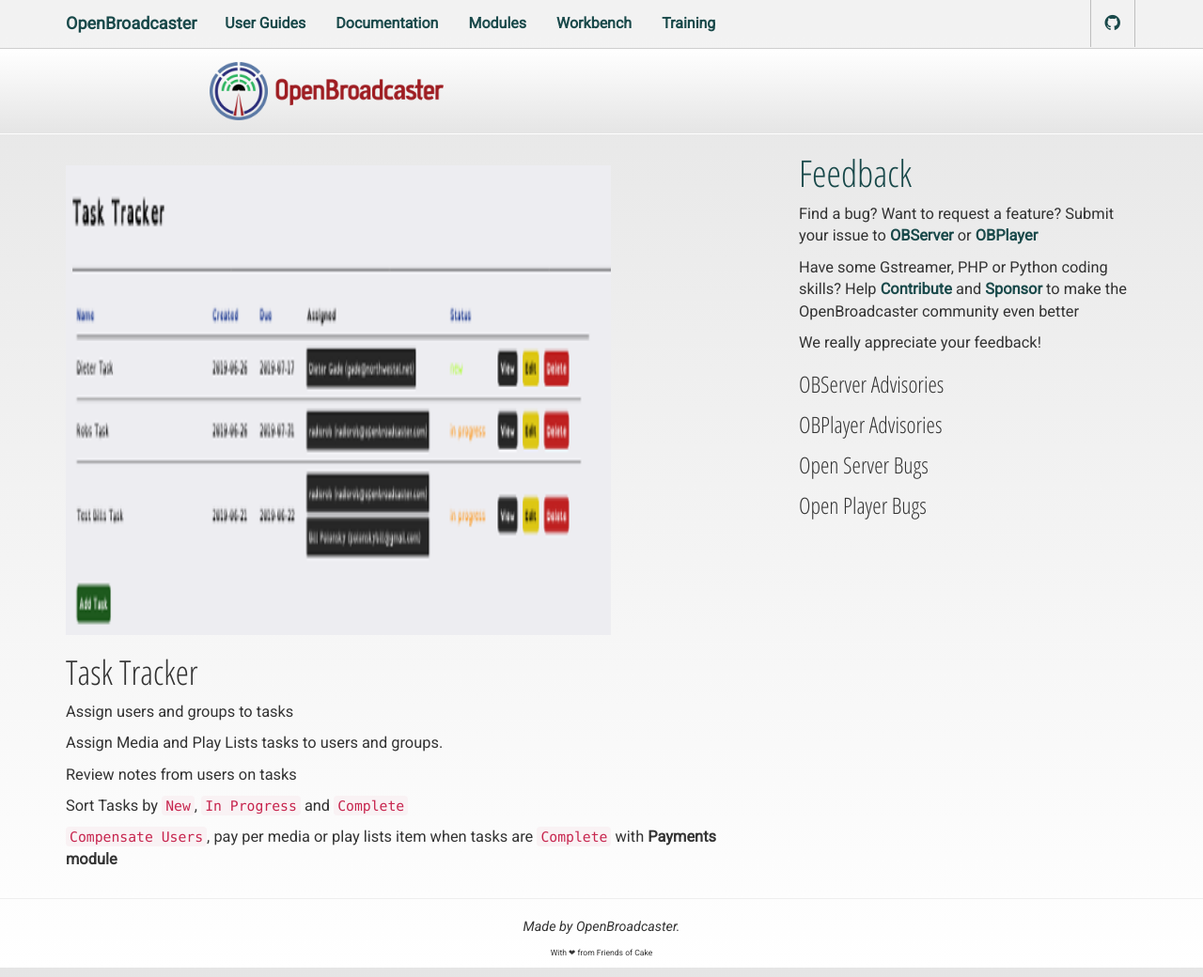
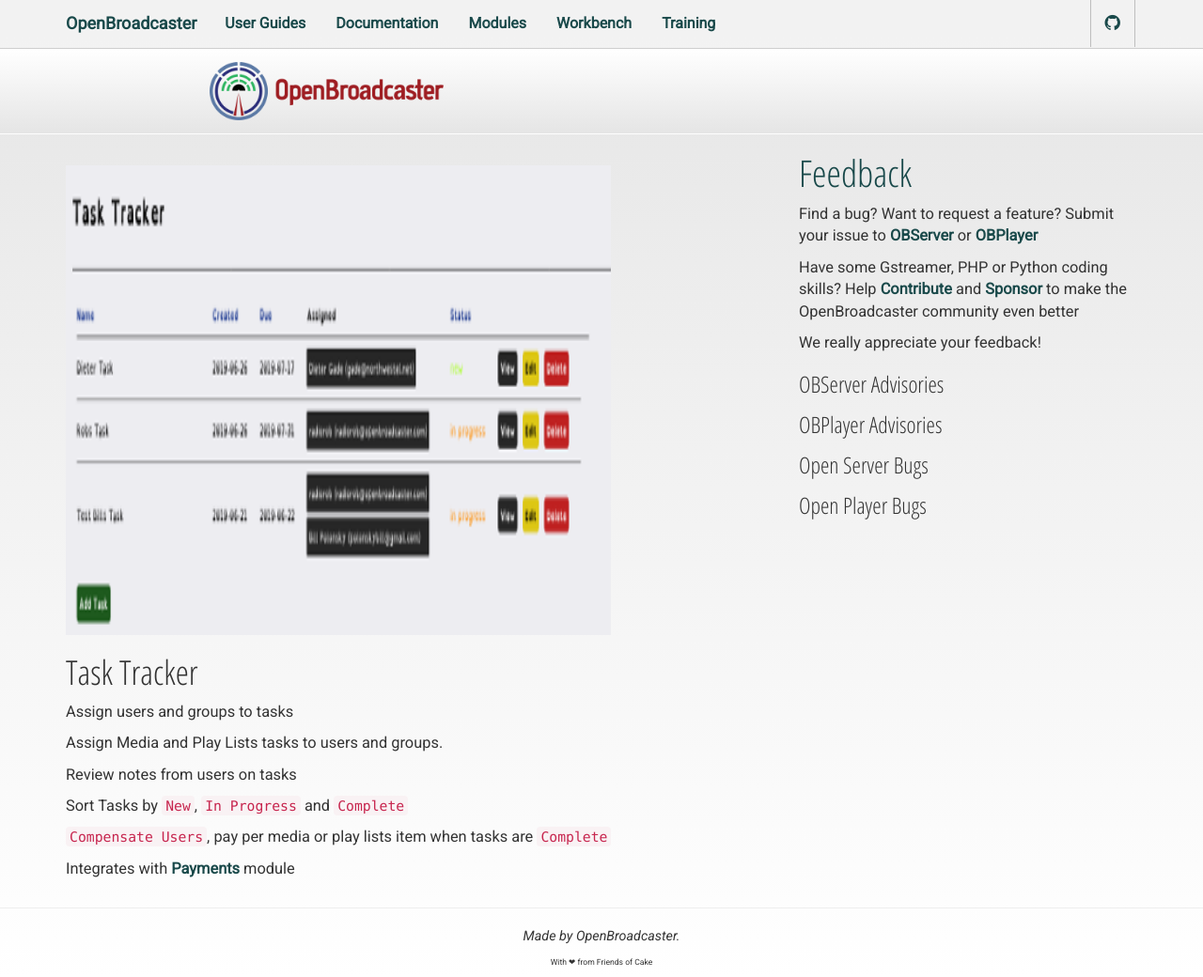
Before and after one commit to openbroadcaster/task-tracker, a Jekyll site: the page built from index.md, in a window 1280 px wide. Shown: the whole page at 94% size. Built offline with Jekyll 4.4.1, drawn with Linux system fonts in a browser that asks for light colours.

Commit message:
Update index.md

```diff
--- a/index.md
+++ b/index.md
@@ -21,5 +21,6 @@
 
 Sort Tasks by `New`, `In Progress` and `Complete`
 
-`Compensate Users`, pay per media or play lists item when tasks are `Complete` with
-__Payments module__
+`Compensate Users`, pay per media or play lists item when tasks are `Complete`
+
+Integrates with [Payments](https://github.com/openbroadcaster/payments/) module
```
